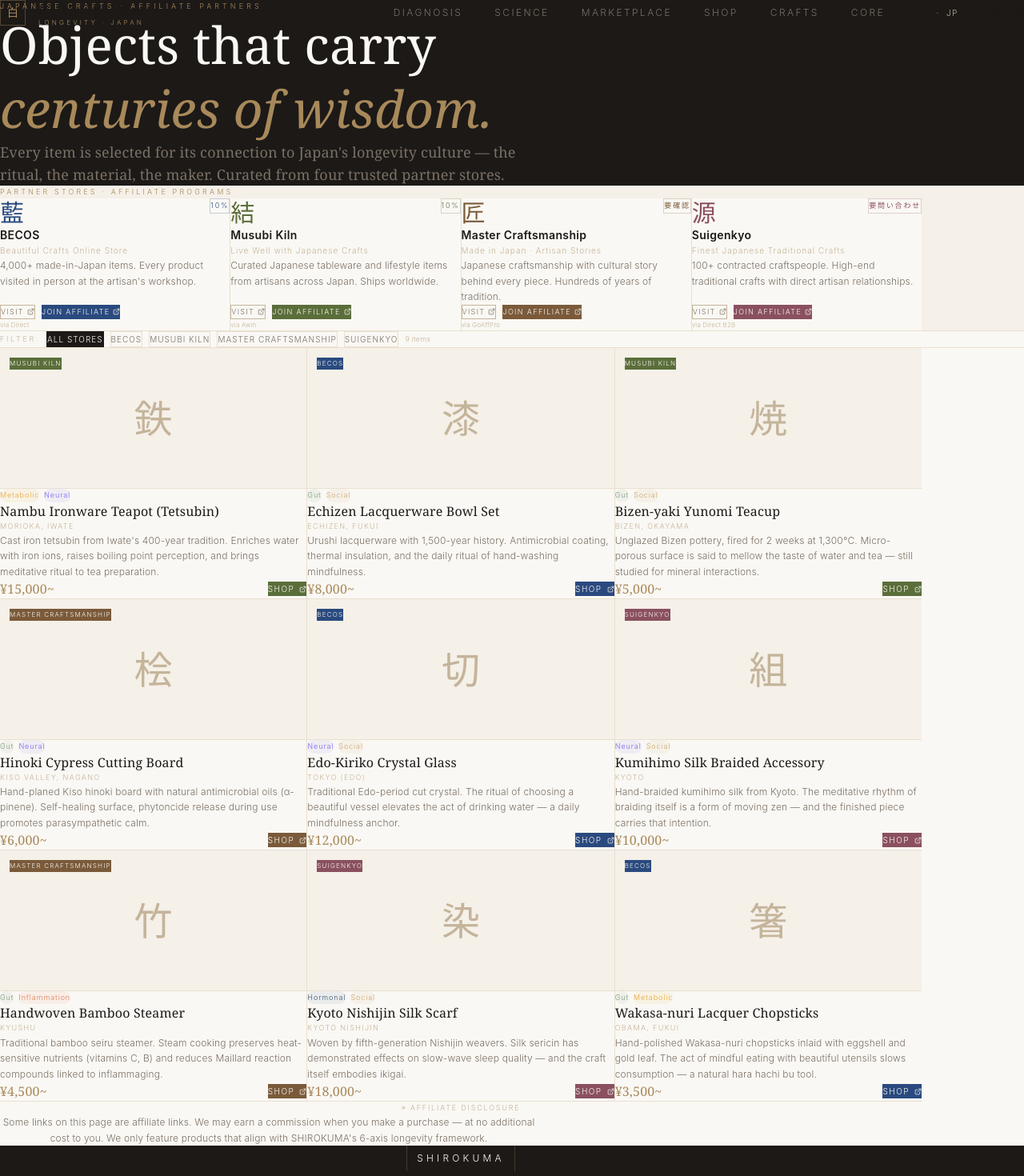
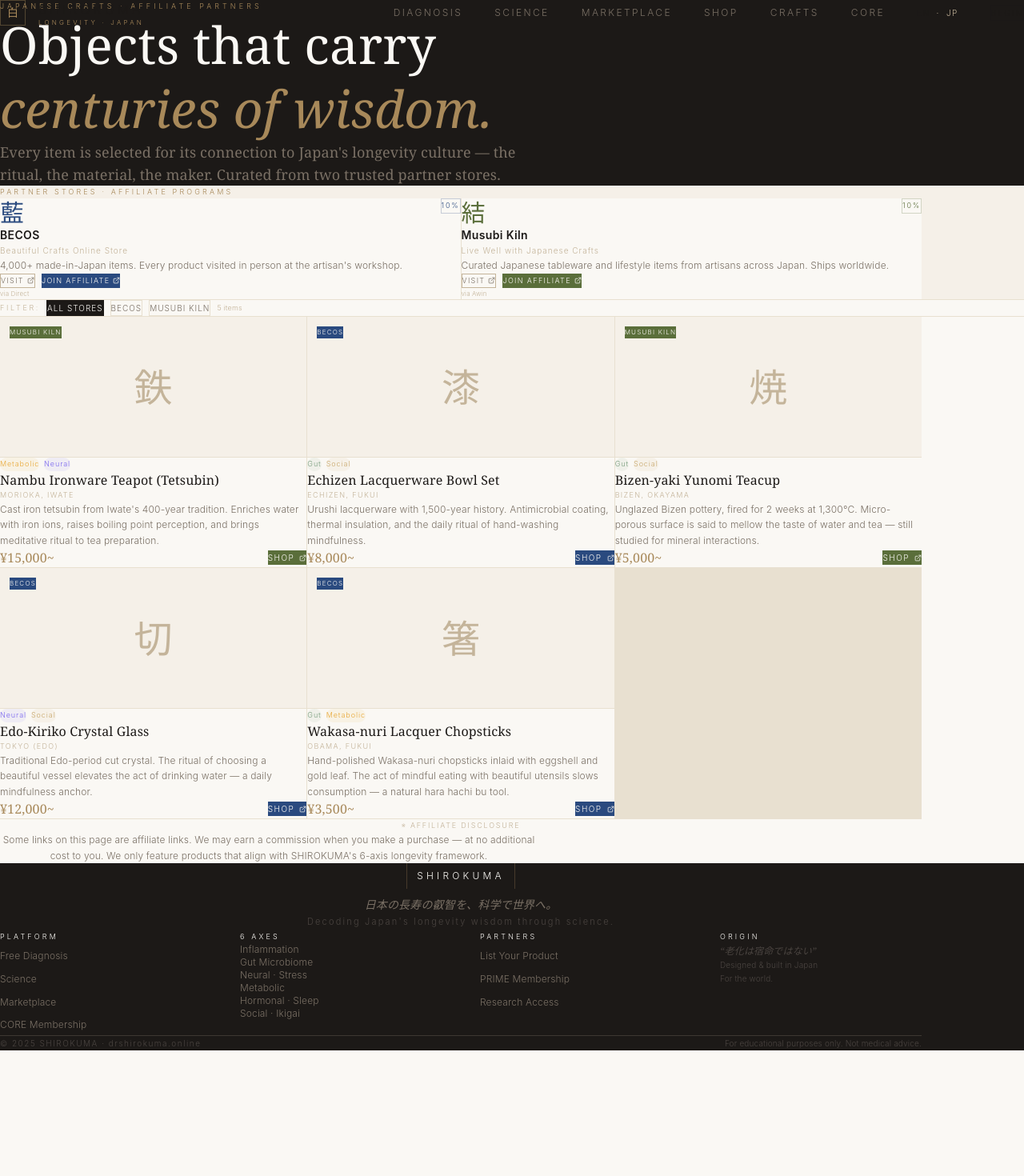
Before and after one commit to applausetherisingsun-boop/-, a Next.js app: page /crafts in a window 1280 px wide. Shown: the top 1470 px of the page at 80% size. After the commit the page ends 1313 px from the top, so only its background shows below. Built offline with nearby package versions, Linux system fonts and the light colour scheme.

Commit message:
Simplify /crafts page to BECOS + Musubi Kiln only
Remove Master Craftsmanship and Suigenkyo (no confirmed affiliate programs).
Keep 7 curated products from BECOS and Musubi Kiln only.

https://claude.ai/code/session_01BYQCM9JdADS3JSAfcF9yfC

```diff
--- a/src/app/crafts/page.tsx
+++ b/src/app/crafts/page.tsx
@@ -4,7 +4,7 @@ import { useState } from 'react';
 import { useLanguage } from '@/contexts/LanguageContext';
 import { ExternalLink } from 'lucide-react';
 
-type StoreKey = 'all' | 'becos' | 'musubi' | 'mcrafts' | 'suigenkyo';
+type StoreKey = 'all' | 'becos' | 'musubi';
 
 // ── Partner Stores ────────────────────────────────────────────────────────────
 const STORES = [
@@ -35,34 +35,6 @@ const STORES = [
     storeUrl: 'https://musubikiln.com/',
     color: '#5a6e3a',
     kanji: '結',
-  },
-  {
-    key: 'mcrafts' as StoreKey,
-    name: 'Master Craftsmanship',
-    tagline_en: 'Made in Japan · Artisan Stories',
-    tagline_ja: 'メイドインジャパン · 職人の物語',
-    desc_en: 'Japanese craftsmanship with cultural story behind every piece. Hundreds of years of tradition.',
-    desc_ja: '一点一点に文化的背景を持つ日本の工芸品。数百年の伝統を継ぐ職人の技。',
-    commission: '要確認',
-    platform: 'GoAffPro',
-    affiliateUrl: 'https://mcraftsmanship.goaffpro.com/',
-    storeUrl: 'https://mcraftsmanship.com/',
-    color: '#7a5a3a',
-    kanji: '匠',
-  },
-  {
-    key: 'suigenkyo' as StoreKey,
-    name: 'Suigenkyo',
-    tagline_en: 'Finest Japanese Traditional Crafts',
-    tagline_ja: '最上の日本伝統工芸',
-    desc_en: '100+ contracted craftspeople. High-end traditional crafts with direct artisan relationships.',
-    desc_ja: '100人以上の職人と直接契約。職人との信頼関係から生まれた最高級の伝統工芸品。',
-    commission: '要問い合わせ',
-    platform: 'Direct B2B',
-    affiliateUrl: 'https://suigenkyo.store/en-us/pages/for-company',
-    storeUrl: 'https://suigenkyo.store/en-us',
-    color: '#8a5060',
-    kanji: '源',
   },
 ];
 
@@ -115,21 +87,6 @@ const CRAFT_PRODUCTS = [
     url: 'https://musubikiln.com/collections/bizen-yaki',
   },
   {
-    id: 'c4',
-    store: 'mcrafts' as StoreKey,
-    kanji: '桧',
-    name_en: 'Hinoki Cypress Cutting Board',
-    name_ja: '木曽檜まな板',
-    origin_en: 'Kiso Valley, Nagano',
-    origin_ja: '長野県・木曽谷',
-    desc_en: 'Hand-planed Kiso hinoki board with natural antimicrobial oils (α-pinene). Self-healing surface, phytoncide release during use promotes parasympathetic calm.',
-    desc_ja: '天然抗菌オイル（αピネン）含有の木曽檜まな板。使用中のフィトンチッド放散が副交感神経を穏やかに刺激。',
-    axes_en: ['Gut', 'Neural'],
-    axes_ja: ['腸内', '神経'],
-    price_range: '¥6,000~',
-    url: 'https://mcraftsmanship.com/',
-  },
-  {
     id: 'c5',
     store: 'becos' as StoreKey,
     kanji: '切',
@@ -143,51 +100,6 @@ const CRAFT_PRODUCTS = [
     axes_ja: ['神経', '社会'],
     price_range: '¥12,000~',
     url: 'https://en.thebecos.com/collections/edo-kiriko',
-  },
-  {
-    id: 'c6',
-    store: 'suigenkyo' as StoreKey,
-    kanji: '組',
-    name_en: 'Kumihimo Silk Braided Accessory',
-    name_ja: '組紐（シルク・京都）',
-    origin_en: 'Kyoto',
-    origin_ja: '京都',
-    desc_en: 'Hand-braided kumihimo silk from Kyoto. The meditative rhythm of braiding itself is a form of moving zen — and the finished piece carries that intention.',
-    desc_ja: '京都産手組の組紐。組む瞑想的リズムそのものが動禅の一形態。完成品にはその意図が宿る。',
-    axes_en: ['Neural', 'Social'],
-    axes_ja: ['神経', '社会'],
-    price_range: '¥10,000~',
-    url: 'https://suigenkyo.store/en-us/collections/all-product',
-  },
-  {
-    id: 'c7',
-    store: 'mcrafts' as StoreKey,
-    kanji: '竹',
-    name_en: 'Handwoven Bamboo Steamer',
-    name_ja: '職人編み 竹製蒸籠',
-    origin_en: 'Kyushu',
-    origin_ja: '九州',
-    desc_en: 'Traditional bamboo seiru steamer. Steam cooking preserves heat-sensitive nutrients (vitamins C, B) and reduces Maillard reaction compounds linked to inflammaging.',
-    desc_ja: '伝統的な竹製蒸籠。蒸し調理は熱感受性栄養素（ビタミンC・B）を保護し、炎症老化に関連するメイラード反応を低減。',
-    axes_en: ['Gut', 'Inflammation'],
-    axes_ja: ['腸内', '炎症'],
-    price_range: '¥4,500~',
-    url: 'https://mcraftsmanship.com/',
-  },
-  {
-    id: 'c8',
-    store: 'suigenkyo' as StoreKey,
-    kanji: '染',
-    name_en: 'Kyoto Nishijin Silk Scarf',
-    name_ja: '西陣織 シルクスカーフ',
-    origin_en: 'Kyoto Nishijin',
-    origin_ja: '京都・西陣',
-    desc_en: 'Woven by fifth-generation Nishijin weavers. Silk sericin has demonstrated effects on slow-wave sleep quality — and the craft itself embodies ikigai.',
-    desc_ja: '五代目西陣職人が織る絹スカーフ。シルクセリシンは徐波睡眠の質改善効果が実証済み。職人の仕事そのものが生きがいを体現する。',
-    axes_en: ['Hormonal', 'Social'],
-    axes_ja: ['ホルモン', '社会'],
-    price_range: '¥18,000~',
-    url: 'https://suigenkyo.store/en-us/collections/all-product',
   },
   {
     id: 'c9',
@@ -240,8 +152,8 @@ export default function CraftsPage() {
           </h1>
           <p className="font-serif font-light text-lg max-w-2xl" style={{ color: '#7a7065' }}>
             {isEn
-              ? 'Every item is selected for its connection to Japan\'s longevity culture — the ritual, the material, the maker. Curated from four trusted partner stores.'
-              : '全商品を日本の長寿文化との繋がりで選定——儀式・素材・作り手。4つの信頼できるパートナーストアから厳選。'}
+              ? 'Every item is selected for its connection to Japan\'s longevity culture — the ritual, the material, the maker. Curated from two trusted partner stores.'
+              : '全商品を日本の長寿文化との繋がりで選定——儀式・素材・作り手。2つの信頼できるパートナーストアから厳選。'}
           </p>
         </div>
       </div>
@@ -252,7 +164,7 @@ export default function CraftsPage() {
           <p className="font-sans text-[9px] tracking-[0.35em] uppercase mb-10" style={{ color: '#a8895a' }}>
             {isEn ? 'Partner Stores · Affiliate Programs' : 'パートナーストア · アフィリエイト'}
           </p>
-          <div className="grid grid-cols-1 sm:grid-cols-2 lg:grid-cols-4 gap-px" style={{ background: '#e8e0d0' }}>
+          <div className="grid grid-cols-1 sm:grid-cols-2 gap-px" style={{ background: '#e8e0d0' }}>
             {STORES.map((store) => (
               <div key={store.key} style={{ background: '#faf8f4' }} className="p-7 flex flex-col">
                 <div className="flex items-start justify-between mb-5">
```
